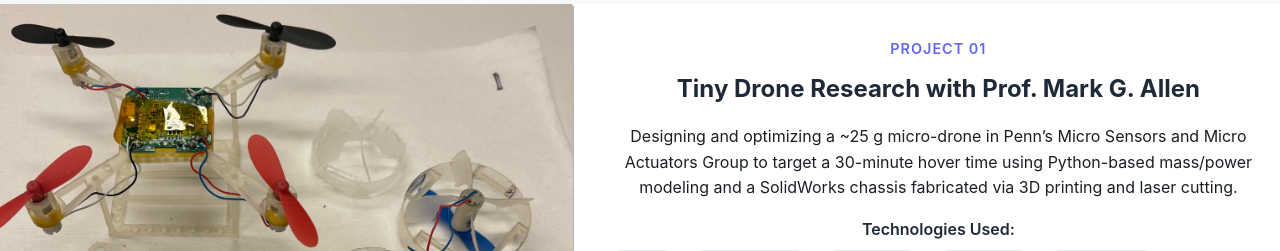
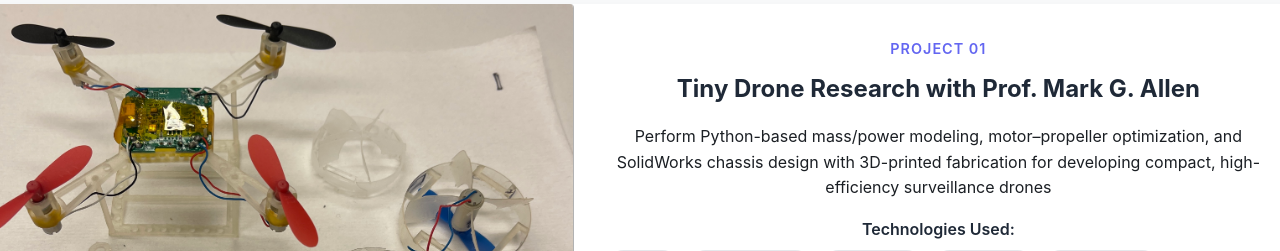
Before and after one commit to euyseok-han/portfolio, a React (Vite) app: page / in a window 1280 px wide. Shown: the part 1160-1411 px from the top of the page. Built offline with nearby package versions, Linux system fonts and the light colour scheme.

Commit message:
project detail

```diff
--- a/src/App.jsx
+++ b/src/App.jsx
@@ -33,7 +33,7 @@ const projects = [
     title: "Tiny Drone Research with Prof. Mark G. Allen",
     image: drone,
     description:
-      "Designing and optimizing a ~25 g micro-drone in Penn’s Micro Sensors and Micro Actuators Group to target a 30-minute hover time using Python-based mass/power modeling and a SolidWorks chassis fabricated via 3D printing and laser cutting.",
+      "Perform Python-based mass/power modeling, motor–propeller optimization, and SolidWorks chassis design with 3D-printed fabrication for developing compact, high-efficiency surveillance drones",
     technologies: [
       "Python",
       "Aerodynamics",
```
